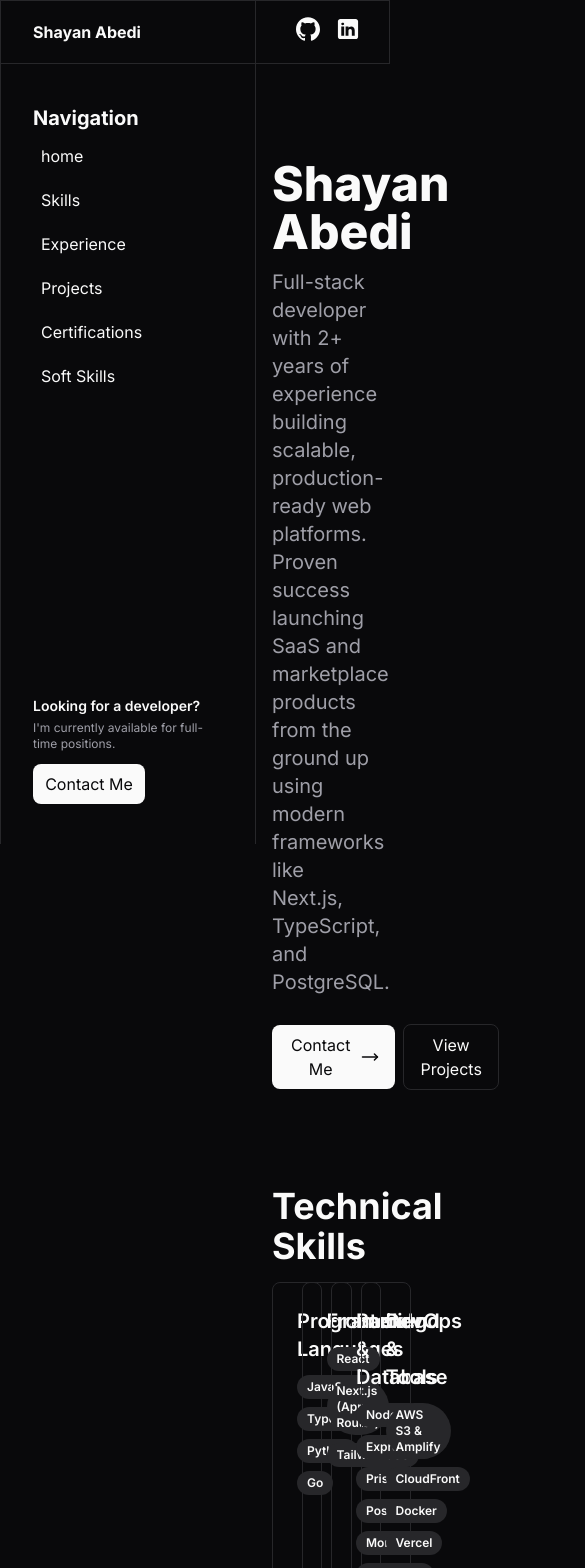
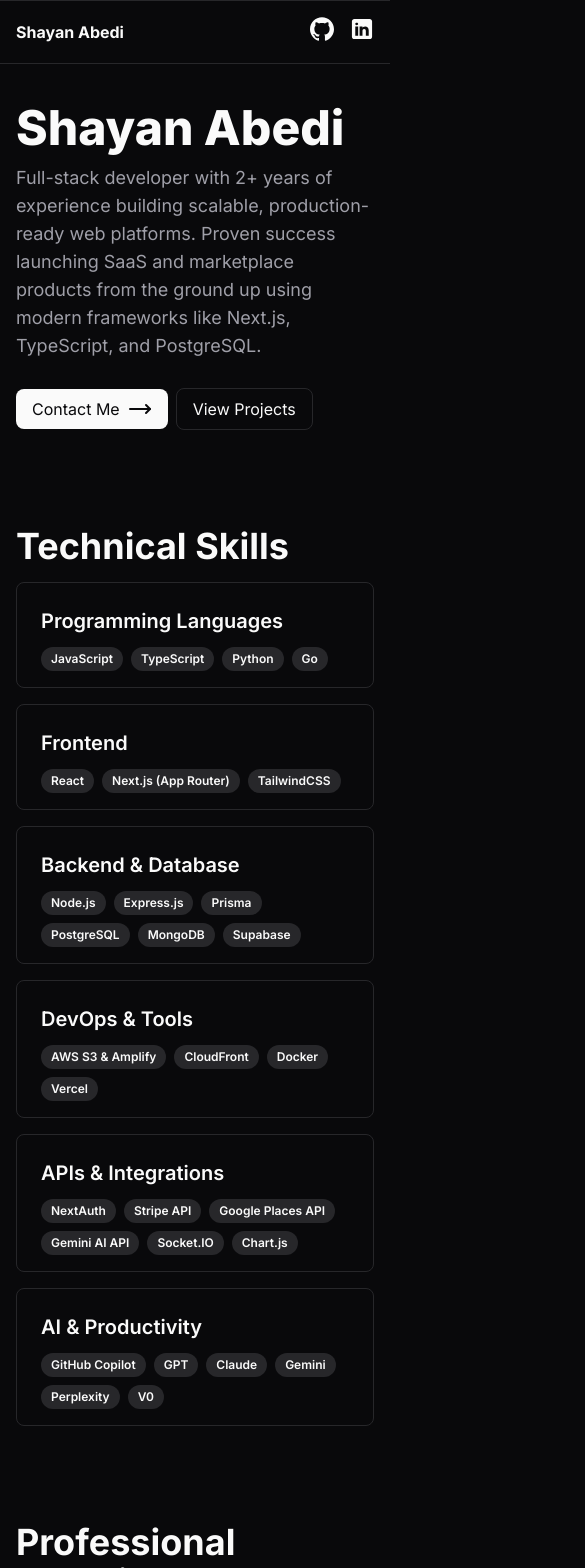
Before and after one commit to shayanabedi98/2025-portfolio, a React (Vite) app: page / in a window 390 px wide. Shown: the top 1568 px of the page, 585 px wide, since content can reach past the window. Built offline with nearby package versions, Linux system fonts and the light colour scheme.

Commit message:
fully responsive

```diff
--- a/src/App.tsx
+++ b/src/App.tsx
@@ -15,7 +15,7 @@
       <Navbar />
       <div className="flex flex-1">
         <Sidebar />
-        <div className="pl-64 w-full">
+        <div className="lg:pl-64 w-full">
           <Container>
             <Home />
             <TechnicalSkills />
--- a/src/components/Certifications.tsx
+++ b/src/components/Certifications.tsx
@@ -32,7 +32,7 @@
     <div className="margin relative">
       <ScrollTo targetId="certifications" />
       <SubHeading content="Certifications" />
-      <div className="flex gap-4">
+      <div className="flex max-sm:flex-col gap-4">
         <CertItem
           description="Certified Associate in Project Management • 2024"
           title="PMI CAPM"
--- a/src/components/Contact.tsx
+++ b/src/components/Contact.tsx
@@ -50,7 +50,7 @@
     <div className="margin mb-24 relative">
       <ScrollTo targetId="contact" />
       <SubHeading content="Contact" />
-      <div className="item flex gap-4">
+      <div className="item flex max-sm:flex-col gap-4">
         <div className="w-full gap-2 flex flex-col">
           <p className="text-lg mb-4">
             I&apos;m currently looking for full-time developer opportunities.
--- a/src/components/Container.tsx
+++ b/src/components/Container.tsx
@@ -1,6 +1,6 @@
 export default function Container({ children }: { children: React.ReactNode }) {
   return (
-    <div className="w-full max-w-[960px] mx-auto max-[960px]:px-4">
+    <div className="w-full max-w-[960px] mx-auto max-xl:px-4">
       {children}
     </div>
   );
--- a/src/components/FeaturedProjects.tsx
+++ b/src/components/FeaturedProjects.tsx
@@ -18,7 +18,7 @@
 
   return (
     <div className="flex flex-col w-full">
-      <div className="w-full relative h-72 flex items-center">
+      <div className="w-full relative max-[375px]:h-52 max-[400px]:h-60 max-sm:h-72 max-md:h-96 max-xl:h-[550px] xl:h-72 flex items-center">
         <button
           onClick={() =>
             setImageIndex((prevIndex) => (prevIndex + 1) % images.length)
@@ -43,7 +43,14 @@
           className="object-cover h-full w-full rounded-t-lg"
         />
       </div>
-      <div className="item flex flex-col gap-3 rounded-t-none min-h-72">
+      <div
+        className="item flex flex-col gap-3 max-xl:min-h-52 xl:min-h-72"
+        style={{
+          borderTopLeftRadius: 0,
+          borderTopRightRadius: 0,
+          borderTop: "none",
+        }}
+      >
         <h3>{title}</h3>
         <p className="text-neutral">{description}</p>
         <div className="flex items-center flex-wrap gap-2">
@@ -66,7 +73,7 @@
     <div className="flex flex-col relative margin">
       <ScrollTo targetId="projects" />
       <SubHeading content="Featured Projects" />
-      <div className="grid grid-cols-2 w-full gap-4">
+      <div className="grid grid-cols-1 xl:grid-cols-2 w-full gap-4">
         <Project
           images={[
             "/projects/stonefinder/1.png",
--- a/src/components/Home.tsx
+++ b/src/components/Home.tsx
@@ -3,10 +3,10 @@
 
 export default function Home() {
   return (
-    <div className="flex flex-col margin gap-3">
+    <div className="flex flex-col max-md:mt-10 md:margin gap-3">
       <ScrollTo targetId="home" />
       <h1 className="text-5xl font-extrabold">Shayan Abedi</h1>
-      <p className="text-xl max-w-[620px] w-full text-neutral">
+      <p className="text-lg sm:text-xl max-w-[620px] w-full text-neutral">
         Full-stack developer with 2+ years of experience building scalable,
         production-ready web platforms. Proven success launching SaaS and
         marketplace products from the ground up using modern frameworks like
--- a/src/components/Navbar.tsx
+++ b/src/components/Navbar.tsx
@@ -1,7 +1,7 @@
 export default function Navbar() {
   return (
-    <div className="sticky bg-primary z-20 top-0 flex items-center h-16 border-l-0 border border-accent">
-      <div className="px-8 h-full flex items-center w-64 border-x border-accent">
+    <div className="sticky max-lg:px-4 bg-primary z-20 top-0 flex max-lg:justify-between items-center h-16 lg:border-l-0 max-lg:border-y lg:border border-accent">
+      <div className="lg:px-8 h-full flex items-center w-64 lg:border-x border-accent">
         <h1 className="font-bold">Shayan Abedi</h1>
       </div>
       <div className="flex gap-4 ml-10">
--- a/src/components/Sidebar.tsx
+++ b/src/components/Sidebar.tsx
@@ -9,7 +9,7 @@
 export default function Sidebar() {
 
   return (
-    <div className="w-64 justify-between fixed left-0 border-y-0 h-[calc(100vh-64px)] flex flex-col gap-1 py-10 px-8 border-accent border-x">
+    <div className="w-64 max-lg:hidden justify-between fixed left-0 border-y-0 h-[calc(100vh-64px)] flex flex-col gap-1 py-10 px-8 border-accent border-x">
       <div className="flex flex-col gap-1 ">
         <h1 className="font-bold text-xl">Navigation</h1>
         <SidebarNavItem href="/#home" content="home" />
--- a/src/components/SoftSkills.tsx
+++ b/src/components/SoftSkills.tsx
@@ -3,7 +3,7 @@
     <div className="margin relative">
       <ScrollTo targetId="soft" />
       <SubHeading content="Soft Skills" />
-      <div className="flex gap-4">
+      <div className="flex max-sm:flex-col gap-4">
         <SoftSkillItem
           description="Strong communicator who works seamlessly across tech and non-tech teams. Experienced in balancing business needs with scalable technical execution."
           title="Communication & Collaboration"
--- a/src/components/TechnicalSkills.tsx
+++ b/src/components/TechnicalSkills.tsx
@@ -3,7 +3,7 @@
 
 function Skill({ title, list }: { title: string; list: string[] }) {
   return (
-    <div className="flex flex-col gap-3 min-h-52 w-full item">
+    <div className="flex flex-col gap-3 sm:min-h-52 w-full item">
       <h3 className="">{title}</h3>
       <div className="flex items-center flex-wrap gap-2">
         {list.map((item: string) => (
@@ -24,7 +24,7 @@
     <div className="margin relative">
       <ScrollTo targetId="skills" />
       <SubHeading content="Technical Skills" />
-      <div className="gap-4 grid grid-cols-4">
+      <div className="gap-4 grid grid-cols-1 sm:grid-cols-2 xl:grid-cols-4">
         <Skill
           title="Programming Languages"
           list={["JavaScript", "TypeScript", "Python", "Go"]}
@@ -48,7 +48,7 @@
           title="DevOps & Tools"
           list={["AWS S3 & Amplify", "CloudFront", "Docker", "Vercel"]}
         />
-        <div className="col-span-2">
+        <div className="xl:col-span-2">
           <Skill
             title="APIs & Integrations"
             list={[
@@ -61,7 +61,7 @@
             ]}
           />
         </div>
-        <div className="col-span-2">
+        <div className="xl:col-span-2">
           <Skill
             title="AI & Productivity"
             list={[
--- a/src/index.css
+++ b/src/index.css
@@ -9,6 +9,12 @@
 
   --font-family-inter: "Inter", sans-serif;
   --font-family-sans: sans-serif;
+
+  --breakpoint-sm: 640px;
+  --breakpoint-md: 768px;
+  --breakpoint-lg: 1024px;
+  --breakpoint-xl: 1280px;
+  --breakpoint-2xl: 1536px;
 }
 
 @layer base {
```
